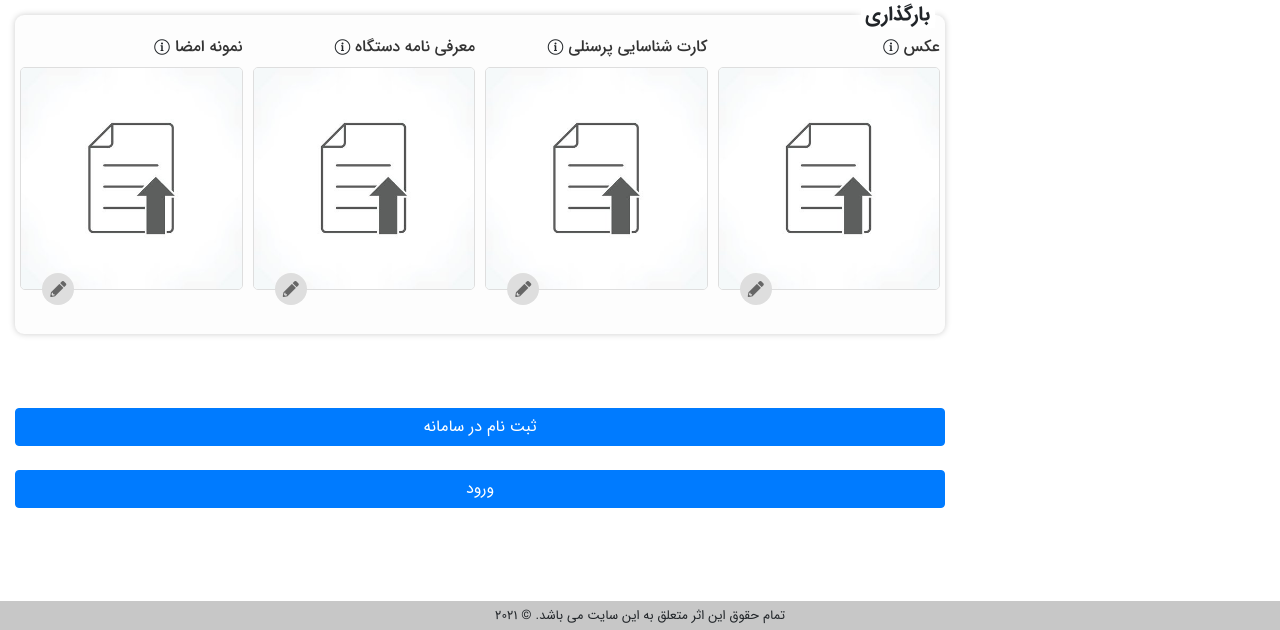
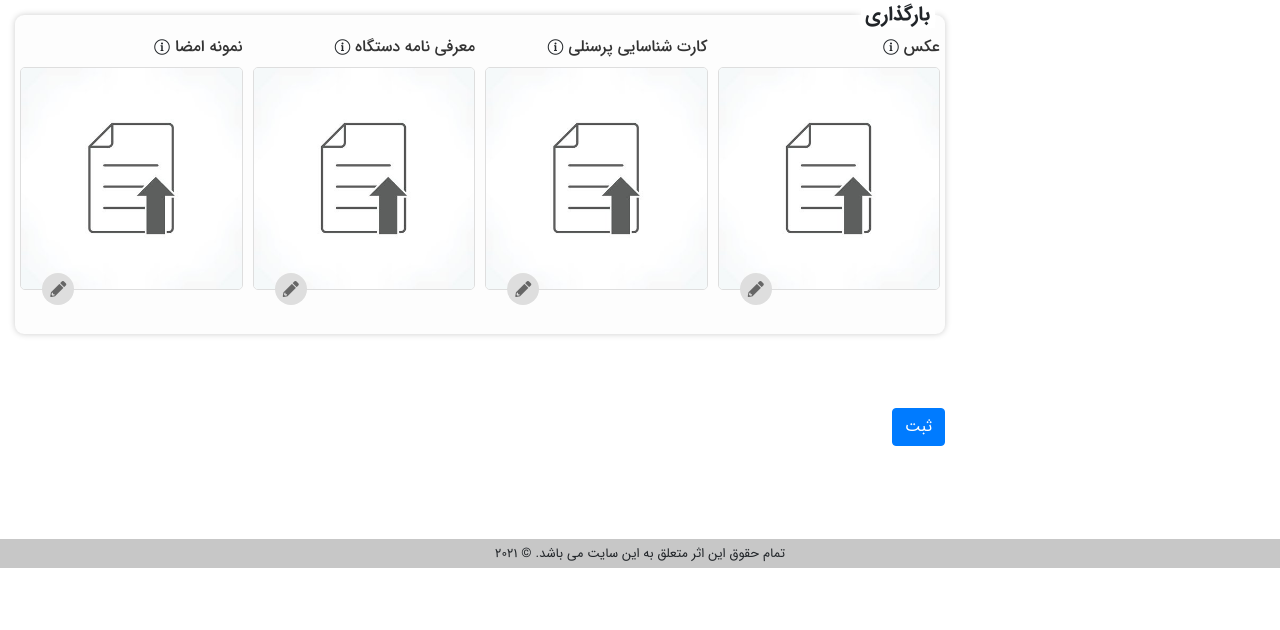
Before and after one commit to taherimoein/ProjectEvaluationSystem, a Django app: template templates/master-data/personnel/personnel-edit.html in a window 1280 px wide. Shown: the part 2464-3094 px from the top of the page. After the commit the page ends 3032 px from the top, so only its background shows below. Run offline with Django 3.2, Linux system fonts and the light colour scheme; the template is opened without the code that fills it, so the values that code supplies are empty; style sheets or scripts are compiled from the project's sources; some libraries are stand-ins or nearby versions.

Commit message:
edit personel

```diff
--- a/templates/master-data/personnel/personnel-edit.html
+++ b/templates/master-data/personnel/personnel-edit.html
@@ -375,9 +375,7 @@
                                 <div class="form-row">
                                     <div class="form-group col-md-12">
 
-                                        <button id="submit" type="submit" class="btn btn-primary w-100">ثبت نام در سامانه</button>
-                                        <br><br>
-                                        <a href="{% url 'main:sign_page' %}"><button class="btn btn-primary w-100">ورود</button></a>
+                                        <button id="submit" type="submit" class="btn btn-primary">ثبت</button>
                                         <br><br>
                                     </div>
                                 </div>
```
